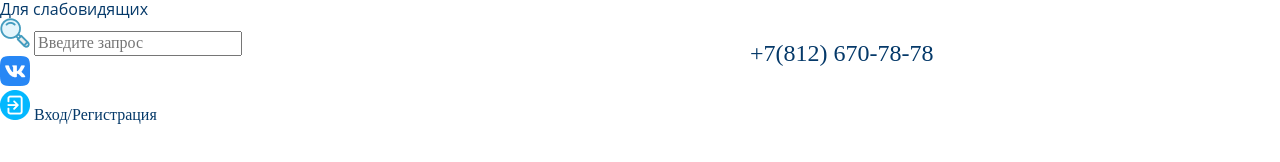
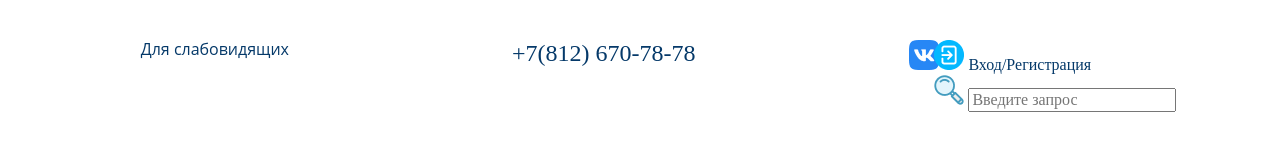
Before and after one commit to Azallio/NewRepository, a plain HTML site: page index.html in a window 1280 px wide. Drawn offline with Linux system fonts and the light colour scheme.

Commit message:
Наладил более менее расположение объектов на экране

```diff
--- a/UserStyles.css
+++ b/UserStyles.css
@@ -9,7 +9,7 @@
     font-family: "Roboto Slab", serif;
     font-size: 24px;
     position: fixed;
-    left: 750px;
+    left: 40vw;
     top: 40px;
 }
 
@@ -20,3 +20,26 @@ a:hover {
     color: #053969;
     text-decoration: none;
 }
+
+.logIn {
+    position: fixed;
+    left: 73vw;
+    top: 40px;
+}
+
+.ForBlind {
+    position: fixed;
+    left: 11vw;
+    top: 40px;
+}
+
+.userSearch {
+    position: fixed;
+    left: 73vw;
+    top: 75px;
+}
+.iconVk {
+    position: fixed;
+    left: 71vw;
+    top: 40px;
+}
--- a/index.html
+++ b/index.html
@@ -11,18 +11,22 @@
 
 <body>
   <header>
-    <div class="text-blue">Для слабовидящих</div>
-    <div class="tel" title="Номер телефона больницы">+7(812) 670-78-78</div>
-    <section title="Поиск">
+    <section class="text-blue ForBlind">
+      Для слабовидящих
+    </section>
+    <section class="tel" title="Номер телефона больницы">
+      +7(812) 670-78-78
+    </section>
+    <section class="userSearch" title="Поиск">
       <img src="images/Search.png" />
       <input type="search" placeholder="Введите запрос" />
     </section>
-    <section title="Вконтакте">
+    <section class="iconVk" title="Вконтакте">
       <a href="https://vk.com/spbpolbotkina">
         <img src="/images/vk.png" alt="Ссылка на группу Вконтакте" />
       </a>
     </section>
-    <section title="Ссылка на авторизацию">
+    <section class="logIn" title="Ссылка на авторизацию">
       <a href="https://botkinaspb.ru/avtorizacziya">
         <img src="/images/Exit.png" alt="Авторизация на сайте Боткин" />
         Вход/Регистрация
```
